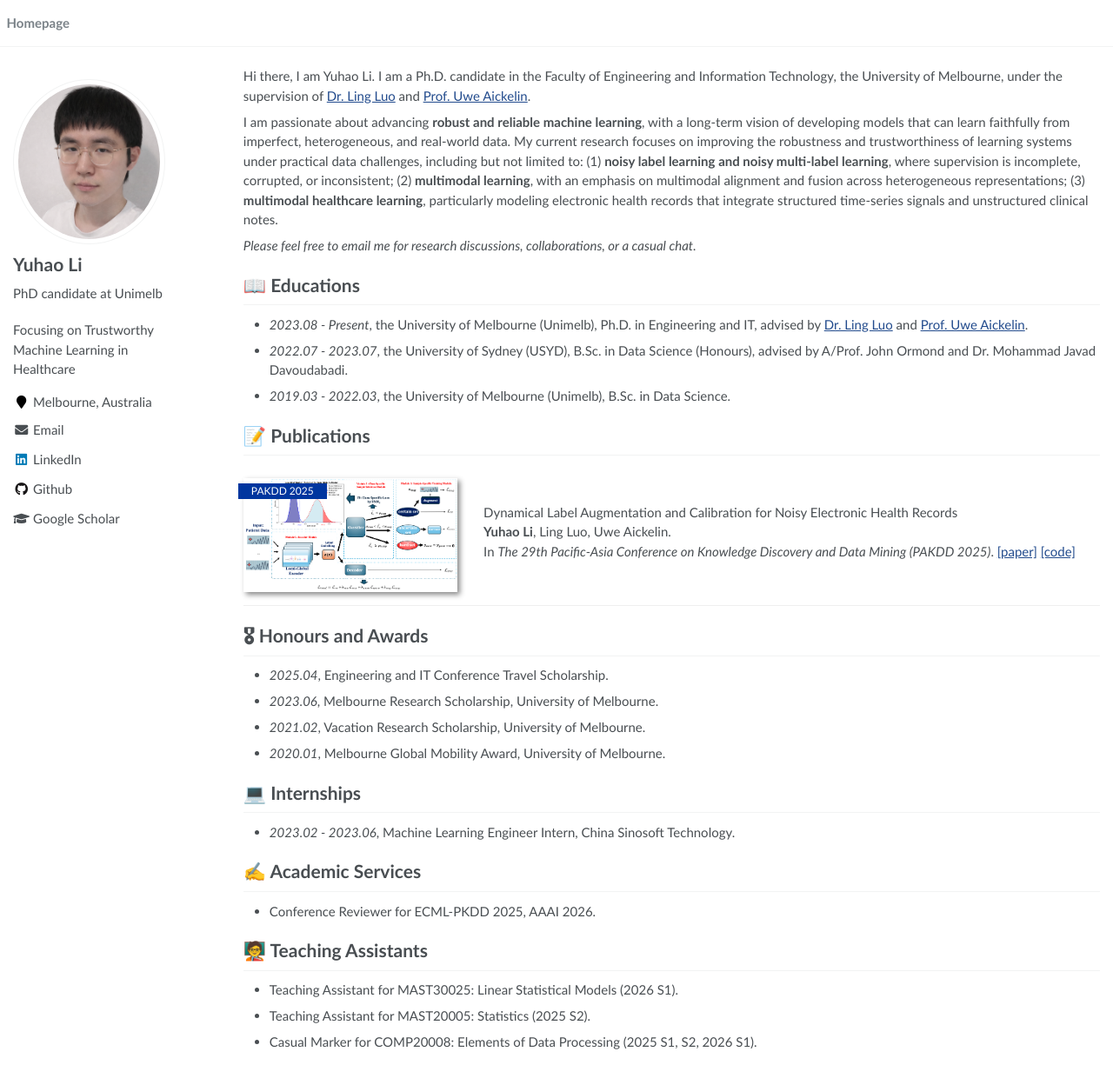
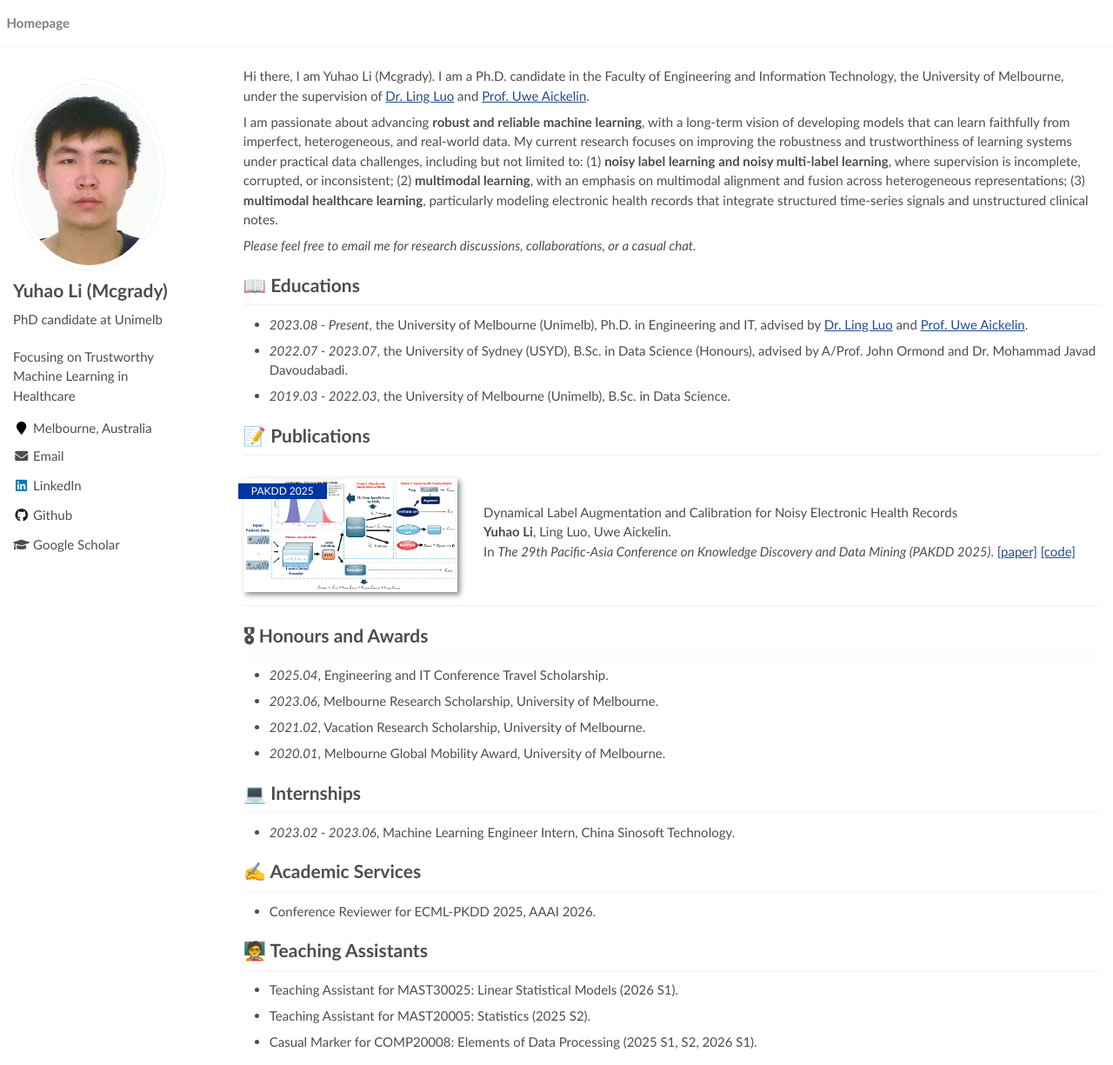
Before and after one commit to yuhao-3/yuhao-3.github.io, a Jekyll site: the page built from _pages/about.md, in a window 1280 px wide and 1225 px high. Shown: the whole window at 87% size. Built offline with Jekyll 4.4.1, drawn with Linux system fonts in a browser that asks for light colours.

Commit message:
Update my name

```diff
--- a/_config.yml
+++ b/_config.yml
@@ -6,7 +6,7 @@
 # `jekyll serve`. If you change this file, please restart the server process.
 
 # Site Settings
-title                    : "Yuhao Li"
+title                    : "Yuhao Li (Mcgrady)"
 description              : "Focusing on Trustworthy Machine Learning in Healthcare"
 repository               : "yuhao-3/yuhao-3.github.io"
 google_scholar_stats_use_cdn : false
@@ -21,8 +21,8 @@ baidu_site_verification  :  # get baidu_site_verification from https://ziyuan.ba
 
 # Site Author
 author:
-  name             : "Yuhao Li"
-  avatar           : "/images/IMG_unimelb_large.png"
+  name             : "Yuhao Li (Mcgrady)"
+  avatar           : "/images/IMG_2.png"
   bio              : "PhD candidate at Unimelb"
   location         : "Melbourne, Australia"
   employer         :
--- a/_pages/about.md
+++ b/_pages/about.md
@@ -17,7 +17,7 @@ redirect_from:
 
 <span class='anchor' id='about-me'></span>
 
-Hi there, I am Yuhao Li. I am a Ph.D. candidate in the Faculty of Engineering and Information Technology, the University of Melbourne, under the supervision of [Dr. Ling Luo](https://cis.unimelb.edu.au/people/academic-staff/ling-luo) and [Prof. Uwe Aickelin](https://cis.unimelb.edu.au/people/uwe-aickelin).
+Hi there, I am Yuhao Li (Mcgrady). I am a Ph.D. candidate in the Faculty of Engineering and Information Technology, the University of Melbourne, under the supervision of [Dr. Ling Luo](https://cis.unimelb.edu.au/people/academic-staff/ling-luo) and [Prof. Uwe Aickelin](https://cis.unimelb.edu.au/people/uwe-aickelin).
 
 
 I am passionate about advancing **robust and reliable machine learning**, with a long-term vision of developing models that can learn faithfully from imperfect, heterogeneous, and real-world data. My current research focuses on improving the robustness and trustworthiness of learning systems under practical data challenges, including but not limited to:
```
